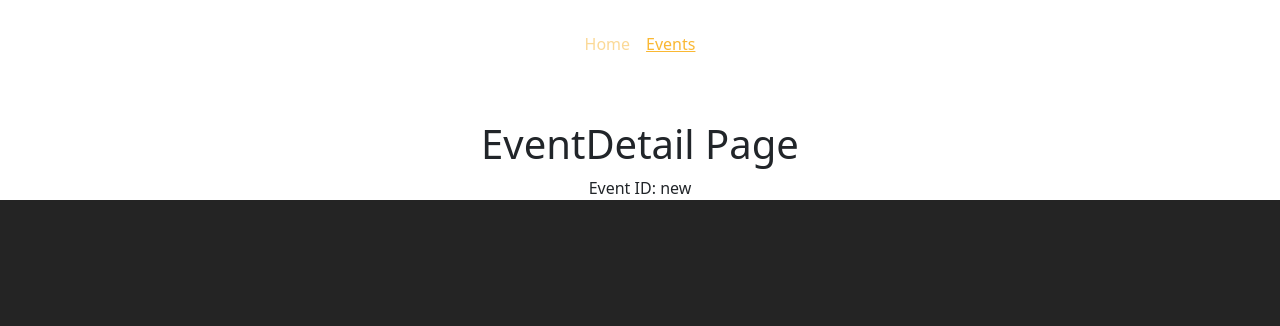
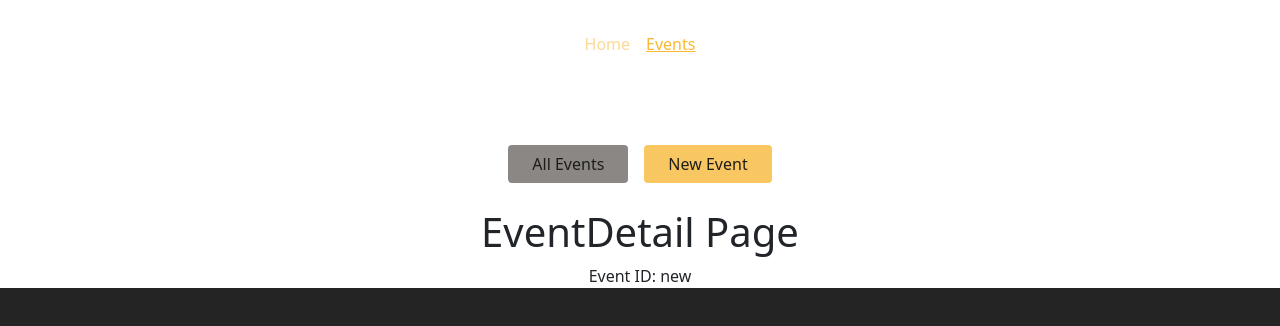
Before and after one commit to junglimit/react-study202406, a React (Create React App) app: page /events/new in a window 1280 px wide. Shown: the top 326 px of the page. Built offline with nearby package versions, Linux system fonts and the light colour scheme; the HTML template or start-up script is replaced by a standard one.

Commit message:
loader 사용법

```diff
--- a/src/App.js
+++ b/src/App.js
@@ -5,6 +5,7 @@
 import ErrorPage from './components/RouteExample/pages/ErrorPage';
 import Events from './components/RouteExample/pages/Events';
 import EventDetail from './components/RouteExample/pages/EventDetail';
+import EventLayout from './components/RouteExample/layout/EventLayout';
 
 // 라우터 설정
 const router = createBrowserRouter([
@@ -14,8 +15,28 @@
         errorElement: <ErrorPage />,
         children: [
             { index: true, element: <Home /> },
-            { path: 'events', element: <Events /> },
-            { path: 'events/:eventId', element: <EventDetail /> },
+            {
+                path: 'events',
+                element: <EventLayout />,
+                children: [
+                    {
+                        index: true,
+                        element: <Events />,
+                        // 이 페이지가 열릴때 자동으로 트리거되어 호출되는 함수
+                        // 이 함수에는 페이지가 열리자마자 해야할 일을 적을 수 있습니다.
+                        loader: async () => {
+                            // console.log('loader call!!');
+                            const response = await fetch('http://localhost:8282/events');
+                            const jsonData = await response.json();
+
+                            // loader가 리턴한 데이터는 loader를 선언한 컴포넌트와 그 하위 컴포넌트에서
+                            // 언제든 불러서 사용할 수 있다.
+                            return jsonData;
+                        }
+                    },
+                    { path: ':eventId', element: <EventDetail /> },
+                ]
+            },
         ]
     },
 ]);
--- /dev/null
+++ b/src/components/RouteExample/components/EventList.module.scss
@@ -0,0 +1,37 @@
+.events {
+  margin: 2rem auto;
+  max-width: 40rem;
+}
+
+.list {
+  display: flex;
+  flex-direction: column;
+  gap: 1rem;
+}
+
+.item {
+  img {
+    width: 33%;
+    object-fit: cover;
+  }
+  a {
+    text-decoration: none;
+    color: inherit;
+    display: flex;
+    background-color: var(--color-gray-800);
+    border-radius: 4px;
+    overflow: hidden;
+
+    &:hover {
+      transform: scale(1.02);
+      background-color: var(--color-gray-700);
+    }
+  }
+  h2 {
+    margin: 0 0 1rem 0;
+  }
+}
+
+.content {
+  padding: 1rem;
+}
--- /dev/null
+++ b/src/components/RouteExample/layout/EventLayout.js
@@ -0,0 +1,14 @@
+import React from 'react';
+import EventsNavigation from './EventNavigation';
+import { Outlet } from 'react-router-dom';
+
+const EventLayout = () => {
+    return (
+        <>
+            <EventsNavigation />
+            <Outlet />
+        </>
+    );
+};
+
+export default EventLayout;
--- /dev/null
+++ b/src/components/RouteExample/layout/EventNavigation.js
@@ -0,0 +1,26 @@
+import React from "react";
+import styles from './EventNavigation.module.scss';
+import {NavLink} from "react-router-dom";
+
+const EventsNavigation = () => {
+
+    const activeClassFn = ({isActive}) => {
+        return isActive ? styles.active : undefined;
+    };
+    return (
+        <header className={styles.header}>
+            <nav>
+                <ul className={styles.list}>
+                    <li>
+                        <NavLink to="/events" className={activeClassFn} end>All Events</NavLink>
+                    </li>
+                    <li>
+                        <NavLink to="/events/new" className={activeClassFn}>New Event</NavLink>
+                    </li>
+                </ul>
+            </nav>
+        </header>
+    );
+};
+
+export default EventsNavigation;
--- /dev/null
+++ b/src/components/RouteExample/layout/EventNavigation.module.scss
@@ -0,0 +1,24 @@
+.header {
+    padding: 2rem;
+    display: flex;
+    justify-content: center;
+}
+
+.list {
+    display: flex;
+    gap: 1rem;
+
+    a {
+        background-color: var(--color-gray-500);
+        color: var(--color-gray-900);
+        padding: 0.5rem 1.5rem;
+        border-radius: 4px;
+        text-decoration: none;
+
+    &:hover,
+    &:active,
+    &.active {
+            background-color: var(--color-primary-600);
+        }
+    }
+}
```
Also changed, not shown: src/components/RouteExample/components/EventList.js (added, +31 -0 lines), src/components/RouteExample/pages/Event.js (+8 -27 lines), src/components/RouteExample/pages/EventDetail.js (line endings or trailing spaces).
